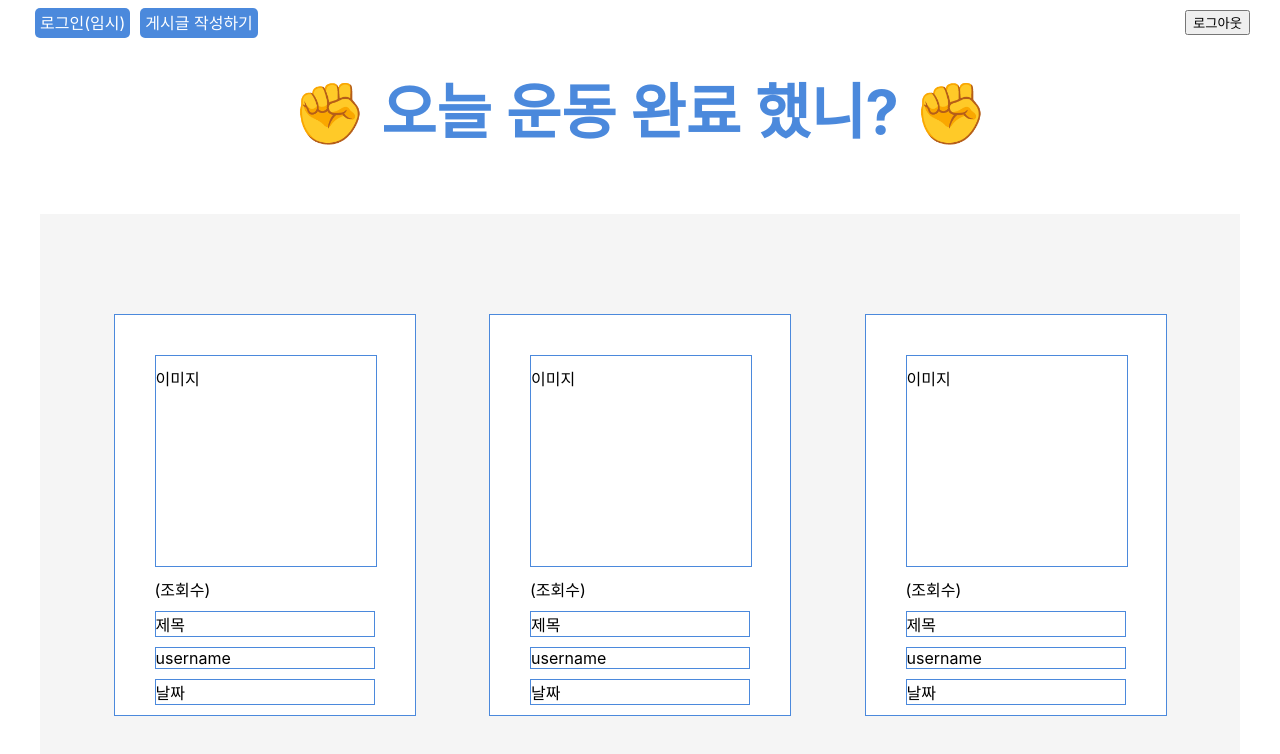
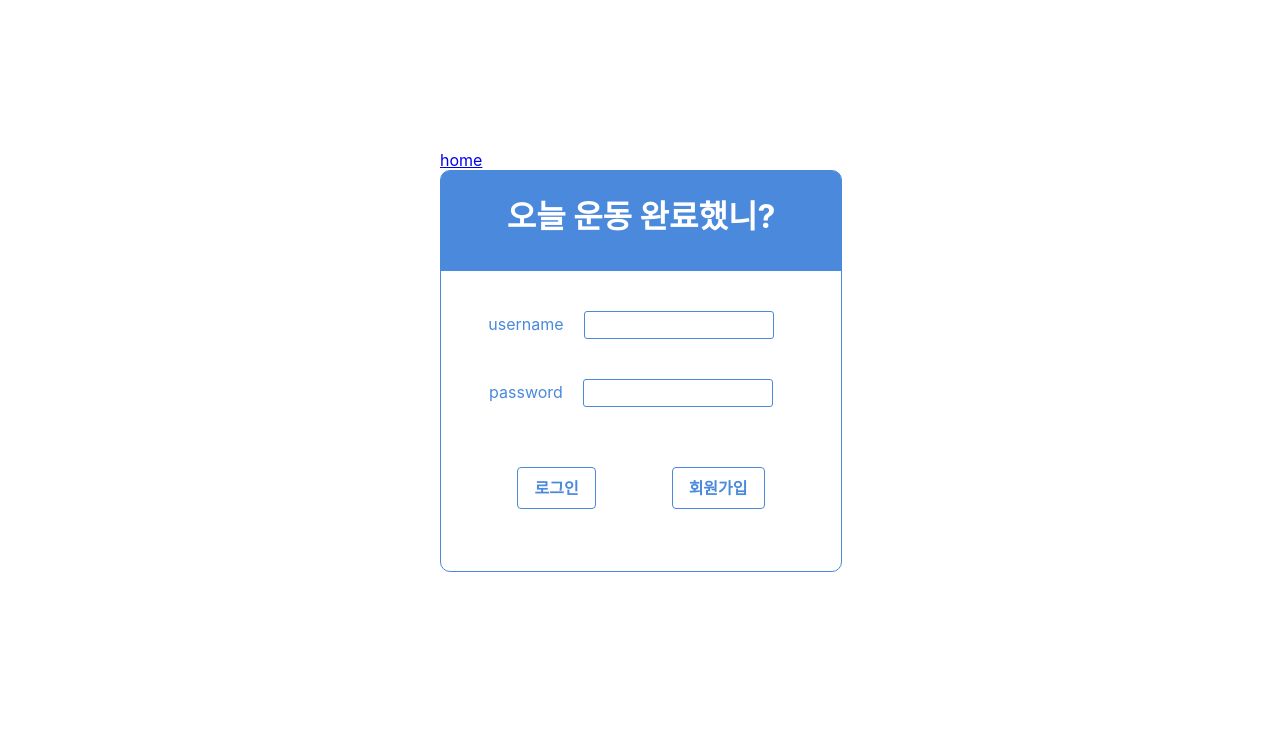
Before and after one commit to jamie7dev/Workout_done_today, a React (Create React App) app: page / in a window 1280 px wide. Shown: the top 754 px of the page. Built offline with nearby package versions, Linux system fonts and the light colour scheme; data requests are answered from the project's data file.

Commit message:
Form: 회원가입 서버와 연동

```diff
--- a/db.json
+++ b/db.json
@@ -1,11 +1,8 @@
 {
-  "userinfo": [],
+  "userinfo": [
+
+  ],
   "data": [
-    {
-      "id": 1
-    },
-    {
-      "id": 2
-    }
+
   ]
 }
--- a/src/components/Form/Form.jsx
+++ b/src/components/Form/Form.jsx
@@ -1,13 +1,13 @@
-import React, { useState, useEffect } from "react";
+import React, { useState} from "react";
 import { useDispatch } from "react-redux";
 import styled from "styled-components";
-import axios from "axios";
-import { __getUsername } from "../../redux/modules/signUp";
+// import axios from "axios";
+import { __signUP } from "../../redux/modules/signUp";
 
 
 const Form = () => {
     const dispatch = useDispatch();
-    const timestamp = new Date().getTime();
+    // const timestamp = new Date().getTime();
 
     const [input, setInput] = useState({
         username: "",
@@ -60,22 +60,22 @@ const Form = () => {
     }
 
 
-
     //회원가입 버튼 누르면 실행
     const addHandler = () => {
-        const { username, password } = input;
+        const { username, password, passwordConfirm } = input;
         const user = {
-            id: +timestamp,
             username: username,
-            password: password
+            password: password,
+            passwordConfirm: passwordConfirm
         };
-        axios.post("http://localhost:3001/data", user);
+        dispatch(__signUP(user));
+        // axios.post("http://15.164.212.207:8080/api/memeber/signup", user);
         if(validation()) return;
     };
 
-    useEffect(() => {
-        dispatch(__getUsername());
-      }, [dispatch]);
+    // useEffect(() => {
+    //     dispatch(__signUP());
+    //   }, [dispatch]);
 
 
 
--- a/src/components/Form/Login.jsx
+++ b/src/components/Form/Login.jsx
@@ -84,9 +84,12 @@ const Login = () => {
               onChange={onChangeHandler}
               />
             </div>
-            <StLoginBtn>로그인</StLoginBtn>
+          </StLoginInputBox>
+          <div>
+            <StLoginBtn type="button">로그인</StLoginBtn>
             <StLoginBtn onClick={()=>{navigate(`/form`)}}>회원가입</StLoginBtn>
-          </StLoginInputBox>
+          </div>
+
           </StLoginBox>
         </StLoginContainer>
       </form>
@@ -135,22 +138,21 @@ const StLoginInputBox = styled.div`
 margin-top: 20px;
 `;
 
-const StLoginInput = styled.div`
-  font-size: 18px;
-  padding: 10px;
-  margin: 10px;
+const StLoginInput = styled.input`
+  font-size: 16px;
+  padding: 4px;
+  margin: 20px;
+  width: 180px;
   background: white;
   border: 1px solid #4B89DC;
   border-radius: 3px;
-  /* width: 200px; */
 `;
 
 const StLoginBtn = styled.div`
   background-color: white;
   border: 1px solid #4B89DC;
-  outline: none;
   display: inline-block;
-  margin: 30px 30px;
+  margin: 40px 38px;
   border-radius: 4px;
   color: #4B89DC;
   font-weight: bold;
--- a/src/redux/modules/signUp.js
+++ b/src/redux/modules/signUp.js
@@ -9,12 +9,13 @@ const initialState = {
   success: false,
 };
 
-export const __getUsername = createAsyncThunk(
-  "data/getUsername",
+
+export const __signUP = createAsyncThunk(
+  "data/signup",
   async (payload, thunkAPI) => {
       try {
           console.log(payload);
-          const data =  await axios.post("http://localhost:3001/data", payload);
+          const data =  await axios.post("http://15.164.212.207:8080/api/signup", payload);
           console.log(data);
           return thunkAPI.fulfillWithValue(data.data);
         } catch (error) {
@@ -23,25 +24,26 @@ export const __getUsername = createAsyncThunk(
   }
 );
 
+
 export const signupSlice = createSlice({
   name:"signup",
   initialState,
   reducers: {
     addUser: (state, action) => {
       state.user = action.payload;
-      axios.post("http://localhost:3001/data", action.payload)
+      axios.post("http://15.164.212.207:8080/api/signup", action.payload)
     }
   },
 
   extraReducers: {
-    [__getUsername.pending]: (state) => {
+    [__signUP.pending]: (state) => {
       state.isLoading = true; // 네트워크 요청이 시작되면 로딩상태를 true로 변경합니다.
     },
-    [__getUsername.fulfilled]: (state, action) => {
+    [__signUP.fulfilled]: (state, action) => {
       state.isLoading = false; // 네트워크 요청이 끝났으니, false로 변경합니다.
       state.data = action.payload; // Store에 있는 todos에 서버에서 가져온 todos를 넣습니다.
     },
-    [__getUsername.rejected]: (state, action) => {
+    [__signUP.rejected]: (state, action) => {
       state.isLoading = false; // 에러가 발생했지만, 네트워크 요청이 끝났으니, false로 변경합니다.
       state.error = action.payload; // catch 된 error 객체를 state.error에 넣습니다.
     },
--- a/src/shared/Router.js
+++ b/src/shared/Router.js
@@ -13,8 +13,8 @@ const Router = () => {
   return (
     <BrowserRouter>
       <Routes>
-        <Route path='/' element={<Main />} />
-        <Route path='login' element={<Login />} />
+        <Route path='/' element={<Login />} />
+        <Route path='main' element={<Main />} />
         <Route path='form' element={<Form />} />
         <Route path='post' element={<Post />} />
         <Route path='detail' element={<Detail />} />
```
